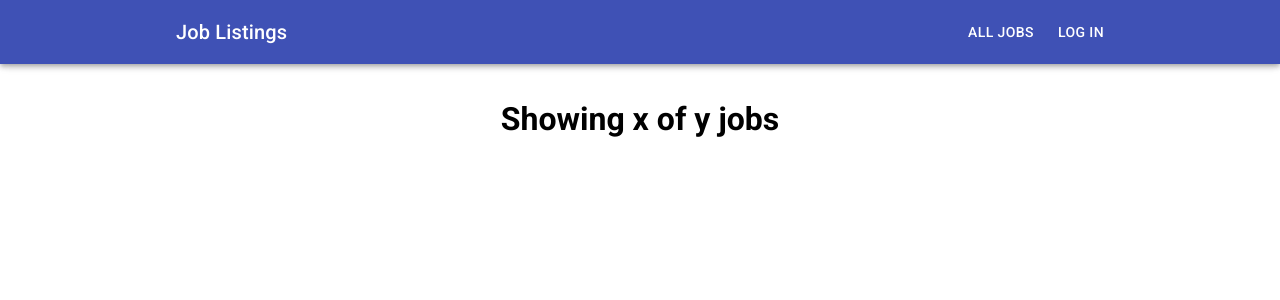
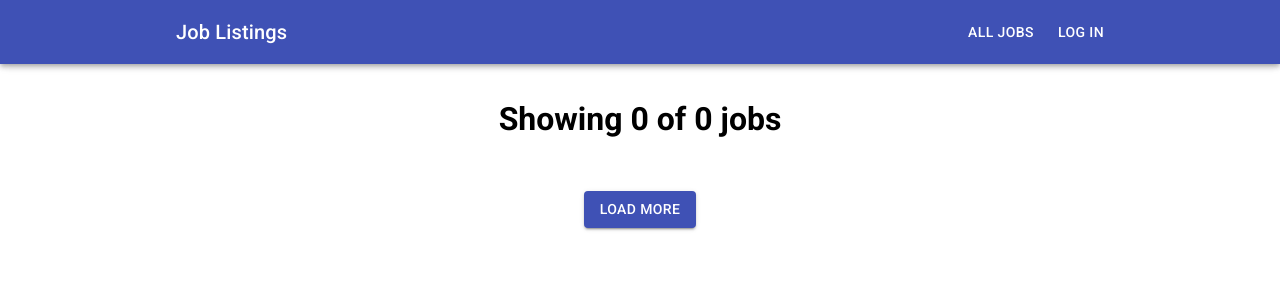
Before and after one commit to sn00k/joblistings, a Next.js app: page /jobs in a window 1280 px wide. Shown: the top 300 px of the page. Built offline with nearby package versions, Linux system fonts and the light colour scheme; no server answers; the database is empty.

Commit message:
add "load more" functionality

```diff
--- a/pages/jobs/index.js
+++ b/pages/jobs/index.js
@@ -1,6 +1,8 @@
 import { useState } from 'react'
-import { firestore, postToJSON } from '../../lib/firebase'
+import { firestore, fromMillis, postToJSON } from '../../lib/firebase'
 import Jobs from '../../components/Jobs'
+import Loader from '../../components/Loader'
+import { Grid, Box, Button } from '@material-ui/core'
 
 const LIMIT = 10
 
@@ -22,10 +24,63 @@ export default function AllJobs(props) {
   const [loading, setLoading] = useState(false)
   const [jobsEnd, setJobsEnd] = useState(false)
 
+  const fetchMoreJobs = async () => {
+    setLoading(true)
+    const last = jobs[jobs.length - 1]
+
+    const cursor =
+      typeof last.createdAt === 'number'
+        ? fromMillis(last.createdAt)
+        : last.createdAt
+
+    const query = firestore
+      .collectionGroup('posts')
+      .orderBy('createdAt', 'desc')
+      .startAfter(cursor)
+      .limit(LIMIT)
+
+    const newJobs = (await query.get()).docs.map((doc) => doc.data())
+
+    setJobs(jobs.concat(newJobs))
+    setLoading(false)
+
+    if (newJobs.length < LIMIT) {
+      setJobsEnd(true)
+    }
+  }
+
   return (
     <main>
-      <h1 style={{ textAlign: 'center' }}>Showing x of y jobs</h1>
+      <h1 style={{ textAlign: 'center' }}>
+        Showing {jobs.length} of {jobs.length} jobs
+      </h1>
       <Jobs jobs={jobs} />
+      {loading && (
+        <Box mt={4}>
+          <Loader show={loading} />
+        </Box>
+      )}
+      <Grid
+        container
+        justify="center"
+        alignItems="center"
+        display="flex"
+        m={2}
+      >
+        <Box mt={4}>
+          {!loading && !jobsEnd && (
+            <Button
+              variant="contained"
+              color="primary"
+              type="button"
+              onClick={fetchMoreJobs}
+            >
+              Load more
+            </Button>
+          )}
+          {jobsEnd && 'No more job posts to fetch'}
+        </Box>
+      </Grid>
     </main>
   )
 }
```
